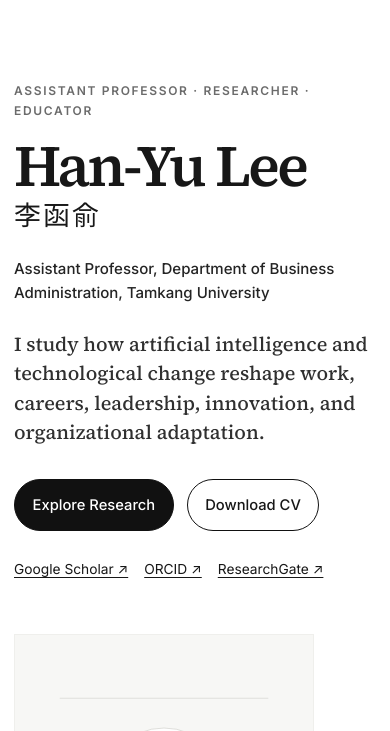
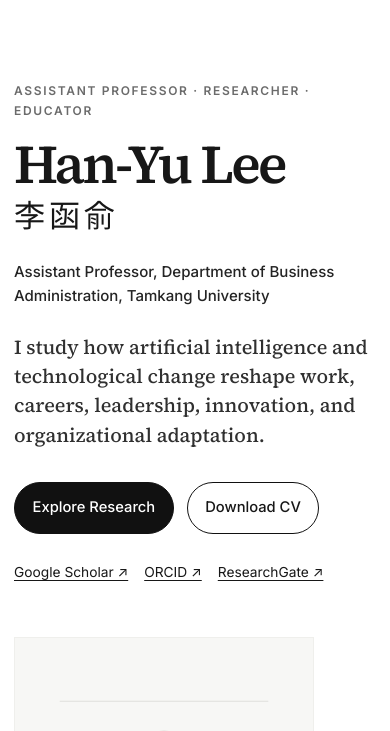
Before and after one commit to s1300360/s1300360.github.io, a plain HTML site: page index.html in a window 390 px wide. Shown: the part 78-809 px from the top of the page. Drawn offline with Linux system fonts and the light colour scheme.

Commit message:
V4 upload
V4 upload

```diff
--- a/index.html
+++ b/index.html
@@ -11,7 +11,7 @@
   <link rel="preconnect" href="https://fonts.googleapis.com">
   <link rel="preconnect" href="https://fonts.gstatic.com" crossorigin>
   <link href="https://fonts.googleapis.com/css2?family=Inter:wght@400;500;600&family=Noto+Sans+TC:wght@400;500;600&family=Noto+Serif+TC:wght@500;600&family=Source+Serif+4:opsz,wght@8..60,500;8..60,600&display=swap" rel="stylesheet">
-  <link rel="stylesheet" href="styles.css" />
+  <link rel="stylesheet" href="styles.css?v=4" />
   <script type="application/ld+json">
   {
     "@context": "https://schema.org",
@@ -44,10 +44,6 @@
         <span class="brand-mark">HL</span>
         <span class="brand-text">Han-Yu Lee</span>
       </a>
-      <div class="nav-actions">
-        <button class="language-toggle" id="language-toggle" type="button" aria-label="Switch language">中文</button>
-        <button class="nav-toggle" aria-expanded="false" aria-controls="primary-nav" data-en="Menu" data-zh="選單">Menu</button>
-      </div>
       <nav id="primary-nav" class="nav" aria-label="Primary navigation">
         <a href="#about" data-en="About" data-zh="關於我">About</a>
         <a href="#research" data-en="Research" data-zh="研究">Research</a>
@@ -56,6 +52,10 @@
         <a href="#cv" data-en="CV" data-zh="履歷">CV</a>
         <a href="#contact" data-en="Contact" data-zh="聯絡">Contact</a>
       </nav>
+      <div class="nav-actions">
+        <button class="language-toggle" id="language-toggle" type="button" aria-label="Switch language">中文</button>
+        <button class="nav-toggle" aria-expanded="false" aria-controls="primary-nav" data-en="Menu" data-zh="選單">Menu</button>
+      </div>
     </div>
   </header>
 
@@ -63,7 +63,7 @@
     <section id="top" class="hero container section">
       <div class="hero-copy">
         <p class="eyebrow" data-en="Assistant Professor · Researcher · Educator" data-zh="助理教授 · 研究者 · 教育者">Assistant Professor · Researcher · Educator</p>
-        <h1>Han-Yu Lee<span class="name-zh">李函俞</span></h1>
+        <h1 class="hero-name"><span class="name-en">Han-Yu Lee</span><span class="name-zh">李函俞</span></h1>
         <p class="hero-title" data-en="Assistant Professor, Department of Business Administration, Tamkang University" data-zh="淡江大學企業管理學系 專任助理教授">Assistant Professor, Department of Business Administration, Tamkang University</p>
         <p class="hero-lead" data-en="I study how artificial intelligence and technological change reshape work, careers, leadership, innovation, and organizational adaptation." data-zh="我的研究關注人工智慧與科技變遷如何重塑工作、職涯、領導、創新與組織適應。">I study how artificial intelligence and technological change reshape work, careers, leadership, innovation, and organizational adaptation.</p>
         <div class="hero-actions">
@@ -332,6 +332,6 @@
     </div>
   </footer>
 
-  <script src="script.js"></script>
+  <script src="script.js?v=4"></script>
 </body>
 </html>
--- a/styles.css
+++ b/styles.css
@@ -506,3 +506,42 @@ code { font-family: ui-monospace, SFMono-Regular, Menlo, Consolas, monospace; fo
   .portrait-frame { max-width: 300px; }
   .profile-links { gap: .5rem 1rem; }
 }
+
+
+/* v4 robust fixes: explicit name lines + cache-busted HTML */
+.hero-name {
+  max-width: 760px;
+  margin: 0 0 1.55rem;
+  font-family: var(--serif);
+  line-height: .98;
+  letter-spacing: -.045em;
+}
+.hero-name .name-en {
+  display: block;
+  white-space: nowrap;
+  font-size: clamp(3.8rem, 5.2vw, 5.55rem);
+}
+.hero-name .name-zh {
+  display: block;
+  white-space: nowrap;
+  margin-top: .7rem;
+  font-family: "Noto Serif TC", "Source Serif 4", serif;
+  font-size: clamp(2rem, 2.7vw, 2.8rem);
+  line-height: 1.15;
+  letter-spacing: .12em;
+  font-weight: 500;
+}
+@media (min-width: 851px) {
+  .nav-wrap { justify-content: flex-start; }
+  .nav { margin-left: auto; order: initial; }
+  .nav-actions { order: initial; margin-left: .6rem; }
+  .nav-toggle { display: none; }
+}
+@media (max-width: 850px) {
+  .hero-name .name-en { font-size: clamp(3.4rem, 11vw, 5rem); }
+  .hero-name .name-zh { font-size: clamp(1.9rem, 6.2vw, 2.6rem); }
+}
+@media (max-width: 560px) {
+  .hero-name .name-en { font-size: clamp(3rem, 14vw, 4rem); }
+  .hero-name .name-zh { font-size: clamp(1.75rem, 8vw, 2.3rem); margin-top: .55rem; }
+}
```
